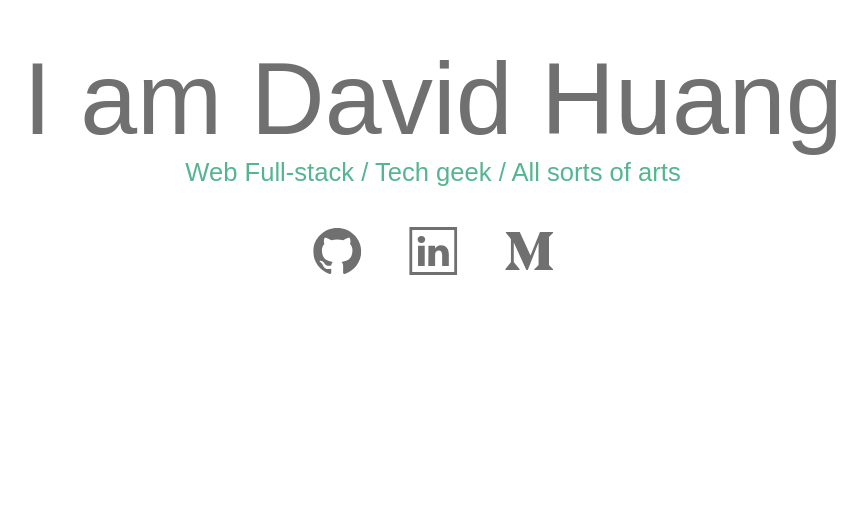
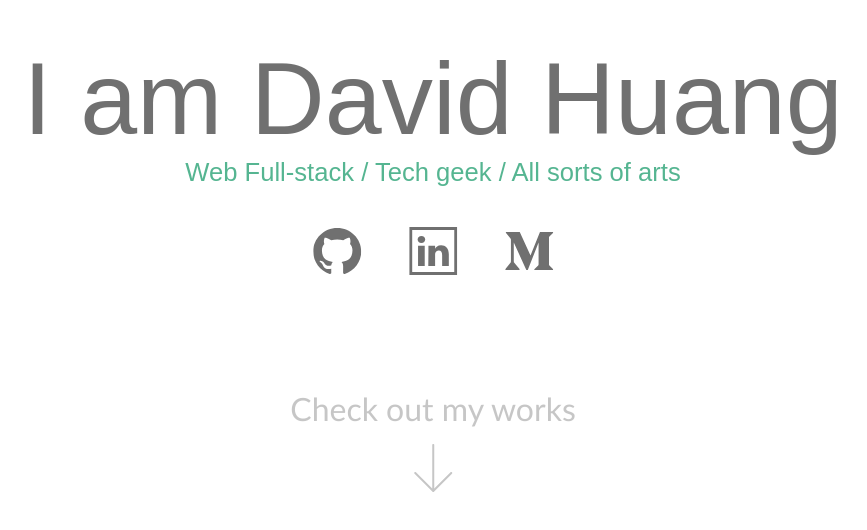
Before and after one commit to sailor95/portfolio-v3, a React (Create React App) app: page / in a window 1280 px wide. Shown: the part 188-718 px from the top of the page, without its empty margins (207-1074 px from the left). Built offline with nearby package versions, Linux system fonts and the light colour scheme; a web font is replaced by a local one.

Commit message:
Add Check Out Arrow

```diff
--- a/src/components/pages/landing-page/LandingPage.js
+++ b/src/components/pages/landing-page/LandingPage.js
@@ -2,15 +2,17 @@ import React from 'react';
 
 import './LandingPage.scss';
 import LinksBox from './links-box/LinksBox';
+import CheckOutArrow from './check-out-arrow/CheckOutArrow';
 
 const LandingPage = () => (
   <div className="landingPage">
     <div className="headerBox">
       <span className="headerMain">I am David Huang</span>
       <span className="headerSub">Web Full-stack / Tech geek / All sorts of arts</span>
-
       <LinksBox />
     </div>
+
+    <CheckOutArrow />
   </div>
 );
 
--- a/src/components/pages/landing-page/LandingPage.scss
+++ b/src/components/pages/landing-page/LandingPage.scss
@@ -3,6 +3,7 @@
 .landingPage {
   height: 95vh;
   position: relative;
+  cursor: default;
 }
 
 .headerBox {
--- /dev/null
+++ b/src/components/pages/landing-page/check-out-arrow/CheckOutArrow.js
@@ -0,0 +1,13 @@
+import React from 'react';
+
+import './CheckOutArrow.scss';
+import { ReactComponent as DownArrow } from 'res/down-arrow.svg';
+
+const CheckOutArrow = () => (
+  <div className="check-out-box">
+    <span className="check-out-box__des">Check out my works</span>
+    <DownArrow className="check-out-box__down-arrow" alt="down-arrow" />
+  </div>
+);
+
+export default CheckOutArrow;
--- /dev/null
+++ b/src/components/pages/landing-page/check-out-arrow/CheckOutArrow.scss
@@ -0,0 +1,37 @@
+@import '../../../../styles/configs';
+
+.check-out-box {
+    position: absolute;
+    display: block;
+    text-align: center;
+    bottom: 15%;
+    left: 50%;
+    transform: translate(-50%);
+
+    &:hover {
+        cursor: pointer;
+    }
+
+    &:hover .check-out-box__des,
+    &:hover .check-out-box__down-arrow path {
+        color: $thm-grey;
+        fill: $thm-grey;
+    }
+
+    .check-out-box__des {
+        font-size: 2rem;
+        color: $thm-light-grey;
+        display: block;
+        margin-bottom: 1rem;
+        font-family: "Calibri", sans-serif;
+    }
+
+    .check-out-box__down-arrow {
+        width: 3rem;
+        height: 3rem;
+    }
+
+    .check-out-box__down-arrow path {
+        fill: $thm-light-grey;
+    }
+}
--- a/src/components/pages/landing-page/links-box/LinksBox.scss
+++ b/src/components/pages/landing-page/links-box/LinksBox.scss
@@ -1,3 +1,5 @@
+@import '../../../../styles/configs';
+
 a {
   display: inline-block;
   margin: 1.5rem;
@@ -6,9 +8,8 @@ a {
 .linksBoxSvg {
   width: 3rem;
   height: 3rem;
-  color: #707070;
 }
 
 .linksBoxSvg path {
-  fill: #707070;
+  fill: $thm-grey;
 }
--- a/src/styles/_configs.scss
+++ b/src/styles/_configs.scss
@@ -1,2 +1,3 @@
 $thm-grey: #707070;
 $thm-green: #55B591;
+$thm-light-grey: rgba($color: #707070, $alpha: .4);
```
Also changed, not shown: src/res/down-arrow.svg (added).
